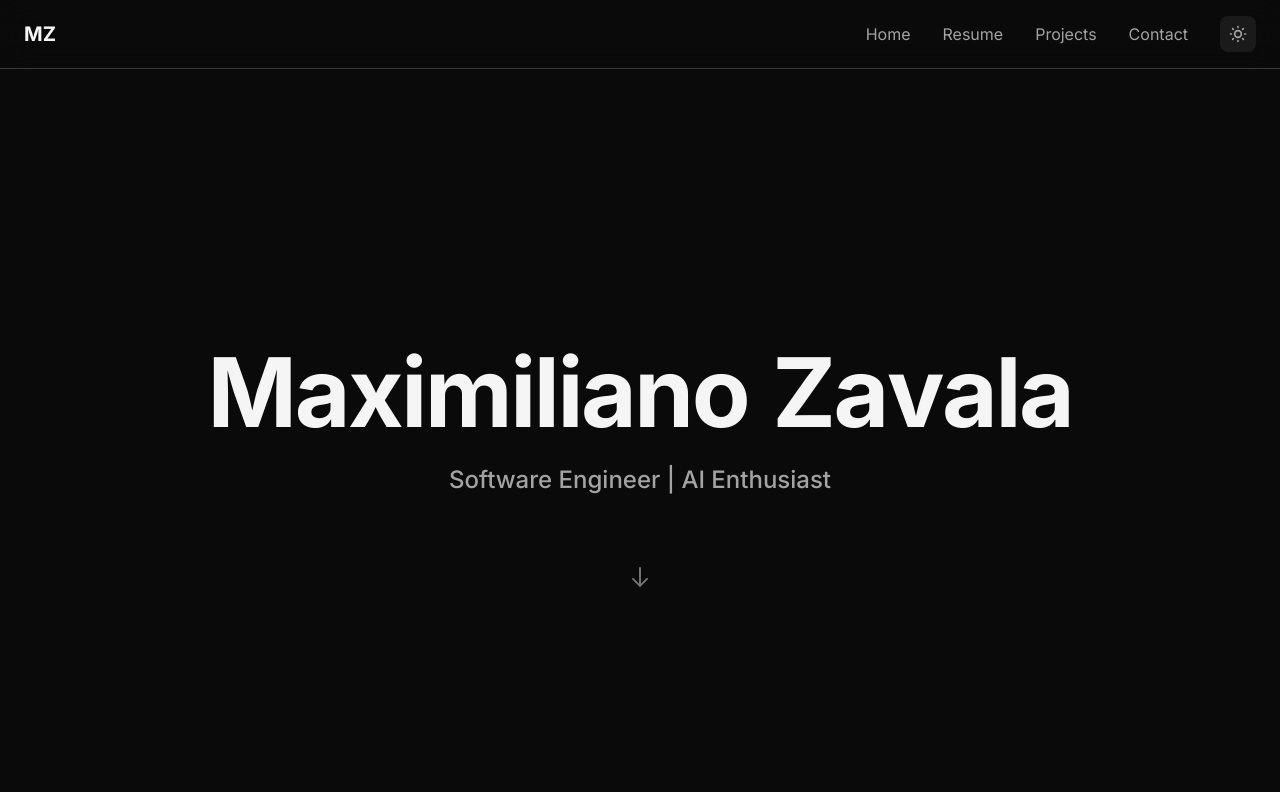
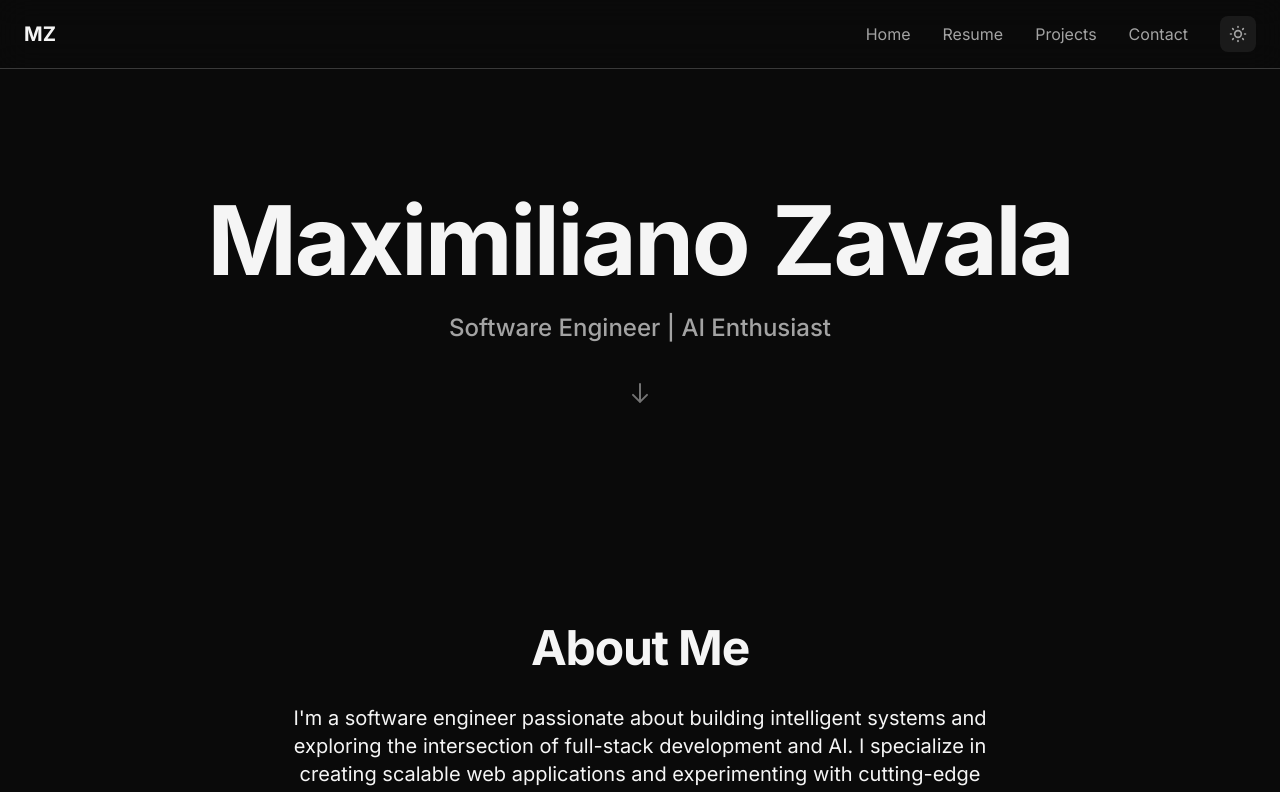
Before and after one commit to zavalatechlabs/zavala-software-portfolio, a Next.js app: page / in a window 1280 px wide. Shown: the top 792 px of the page. Built offline with nearby package versions, Linux system fonts and the light colour scheme.

Commit message:
reduce hero section bottom padding for more compact layout

```diff
--- a/components/animations/HeroNameReveal.tsx
+++ b/components/animations/HeroNameReveal.tsx
@@ -59,7 +59,7 @@ export function HeroNameReveal({
   const words = name.split(' ')
 
   return (
-    <div className="min-h-screen flex items-center justify-center px-6">
+    <div className="py-24 md:py-32 flex items-center justify-center px-6">
       <div className="text-center">
         {/* Name with letter-by-letter reveal */}
         <motion.h1
@@ -102,7 +102,7 @@ export function HeroNameReveal({
           initial={{ opacity: 0 }}
           animate={{ opacity: 1 }}
           transition={{ delay: 3, duration: 0.8 }}
-          className="mt-16"
+          className="mt-8"
         >
           <motion.div
             animate={{ y: [0, 8, 0] }}
```
